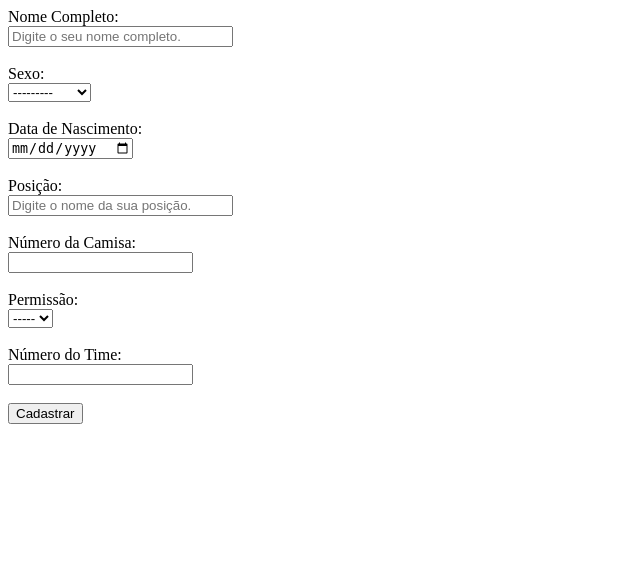
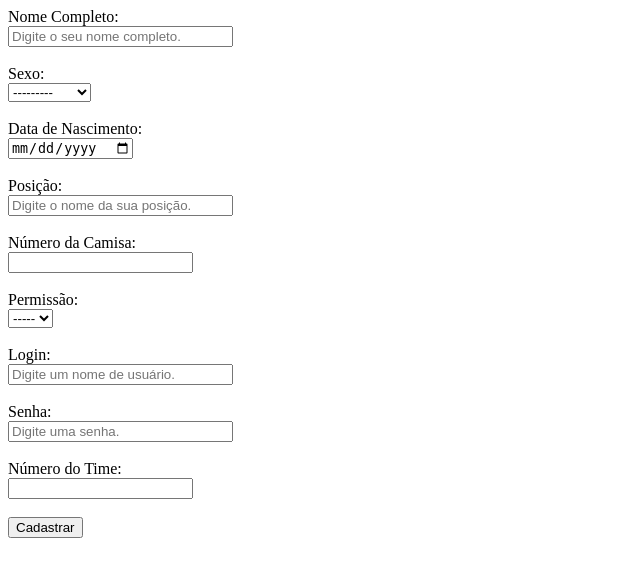
Before and after one commit to PauloVictor310/Projeto_BD, a PHP site: page /insert_jogador.php in a window 1280 px wide. Shown: the top 577 px of the page, without its empty margins (0-640 px from the left). Run offline with PHP 8.4, Linux system fonts and the light colour scheme.

Commit message:
Atualização Login e Senha
Arquivos com Login e Senha de Jogador

```diff
--- a/insert_jogador.php
+++ b/insert_jogador.php
@@ -33,6 +33,12 @@
 				<option value="1">1</option>
 			</select><br><br>
 
+			<label for="login">Login:</label><br>
+			<input type="text" name="login" placeholder="Digite um nome de usuário." size="25"><br><br>
+
+			<label for="senha">Senha:</label><br>
+			<input type="text" name="senha" placeholder="Digite uma senha." size="25"><br><br>
+
 			<label for="id_time">Número do Time:</label><br>
 			<input type="number" name="id_time"><br><br>
 
--- a/jogador.php
+++ b/jogador.php
@@ -7,10 +7,12 @@
 	$posicao = $_POST['posicao'];
 	$numero_camisa = $_POST['numero_camisa'];
 	$permissao = $_POST['permissao'];
+	$login = $_POST['login'];
+	$senha = $_POST['senha'];
 	$id_time = $_POST['id_time'];
 
-	pg_query($con, "insert into jogador(nome_completo, sexo, data_nascimento, posicao, numero_camisa, permissao, id_time)
-		values('$nome_completo', '$sexo', '$data_nascimento', '$posicao', '$numero_camisa', '$permissao', '$id_time')");
+	pg_query($con, "insert into jogador(nome_completo, sexo, data_nascimento, posicao, numero_camisa, permissao, login, senha, id_time)
+		values('$nome_completo', '$sexo', '$data_nascimento', '$posicao', '$numero_camisa', '$permissao', '$login', '$senha', '$id_time')");
 
 	header('location: insert_jogador.php');
 ?>
```
Also changed, not shown: conexao.php (+5 -2 lines).
